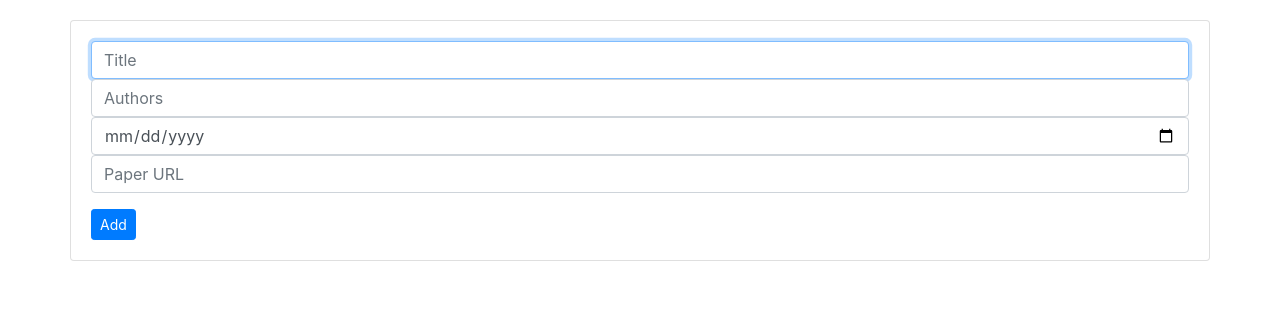
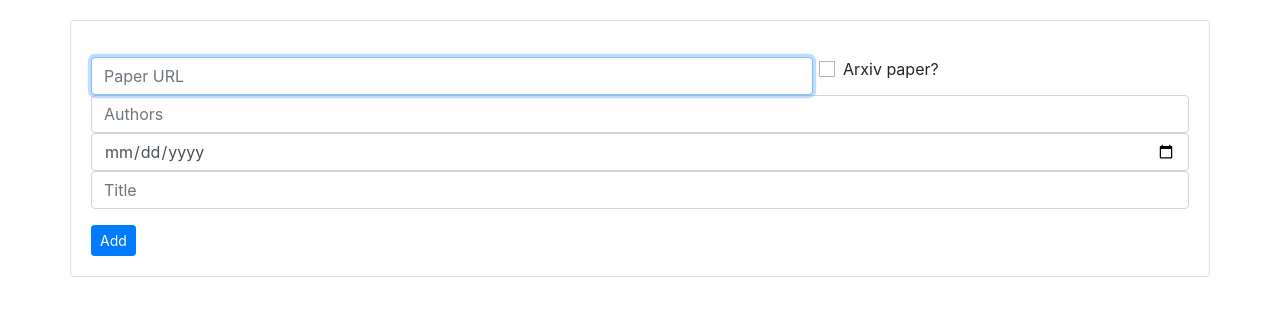
Before and after one commit to PieterBlomme/whatdidilearn, a Django app: page /detail/add/ in a window 1280 px wide. Shown: the part 56-372 px from the top of the page. Run offline with Django 3.2, Linux system fonts and the light colour scheme; the visitor is signed in with stand-in values (Sample User, id 1); some libraries are stand-ins or nearby versions.

Commit message:
Load arxiv metadata via semantic scholar + search/save abstracts

```diff
--- a/whatdidilearn/learnsomething/models.py
+++ b/whatdidilearn/learnsomething/models.py
@@ -7,6 +7,7 @@ class Article(models.Model):
     title = models.CharField(max_length=1000)
     authors = models.CharField(max_length=1000, default="")
     date = models.DateField()
+    abstract = models.TextField(default = "")
 
 class Tag(models.Model):
     paper = models.ForeignKey(Article, on_delete=models.CASCADE)
--- a/whatdidilearn/learnsomething/templates/learnsomething/detail.html
+++ b/whatdidilearn/learnsomething/templates/learnsomething/detail.html
@@ -46,6 +46,9 @@
       <a href="{{ article.url}}"> {{ article.url }}</a>
       <br> {{ article.date }}
       <br>
+      <p>
+          {{ article.abstract }}
+      </p>
       <form method="post" action="{% url 'add to library' %}">
         {% csrf_token %} {{ form.non_field_errors }}
         <input type="hidden" id="pk" name="pk" value={{ article.id }}>
--- a/whatdidilearn/learnsomething/templates/learnsomething/home.html
+++ b/whatdidilearn/learnsomething/templates/learnsomething/home.html
@@ -20,7 +20,7 @@
     <form method="post" action="{% url 'home' %}">
       {% csrf_token %} {{ form.non_field_errors }}
       <div class="row mt-3">
-        <input type="text" class="form-control" placeholder="Search title" autofocus name="search_article" id="search_article">
+        <input type="text" class="form-control" placeholder="Search text" autofocus name="search_article" id="search_article">
       </div>
 
       <div class="row mt-3">
--- a/whatdidilearn/learnsomething/templates/learnsomething/new.html
+++ b/whatdidilearn/learnsomething/templates/learnsomething/new.html
@@ -1,5 +1,43 @@
 <!-- templates/home.html-->
 {% extends 'base.html' %} {% block title %}Add paper{% endblock %} {% block content %}
+
+<script>
+    $(document).ready(function () {
+
+      $('#arxiv').click(function () {
+        if (this.checked)
+        {
+          var arxiv_url = $('#url').val();
+          var arxiv_id = arxiv_url.split('/').slice(-1)[0].replace('.pdf', '').replace('.PDF', '');
+          var title;
+          var abstract;
+          var authors = [];
+
+          $.getJSON('https://api.semanticscholar.org/v1/paper/arXiv:' + arxiv_id, function(data){
+              console.log(data);
+              console.log(data.authors);
+              title = data.title;
+              abstract = data.abstract;
+              data.authors.forEach(element => {
+                        console.log(element.name);
+                        authors.push(element.name);
+                      });
+          })
+          .done(function() {
+              document.getElementById("title").value = title;
+              document.getElementById("abstract").value = abstract;
+              document.getElementById("authors").value = authors.join(', ');
+           });;
+
+
+
+
+        }
+
+      });
+
+    });
+  </script>
 
 <div class="row mt-3">
   <div class="card h-100 w-100">
@@ -7,12 +45,22 @@
       <form method="post" action="{% url 'add paper' %}">
         {% csrf_token %} {{ form.non_field_errors }}
         <p>
+          <div class="row">
+            <div class="col-8 ">
+              <input type="url" class="form-control input-lg" placeholder="Paper URL" name="url" id="url" required autofocus>
+            </div>
+            <div class="col-4 ">
+              <input type="checkbox" class="custom-control-input" name="arxiv" id="arxiv">
+              <label class="custom-control-label" for="arxiv">Arxiv paper?</label>
+            </div>
+          </div>
+          <input type="text" class="form-control input-lg" placeholder="Authors" name="authors" id="authors" autofocus>
+          <input type="date" class="form-control input-lg" name="date" id="date">
           <input type="text" class="form-control input-lg" placeholder="Title" name="title" id="title" required autofocus>
-              <input type="text" class="form-control input-lg" placeholder="Authors" name="authors" id="authors" autofocus>
-              <input type="date" class="form-control input-lg"  name="date" id="date">
-              <input type="url" class="form-control input-lg" placeholder="Paper URL" name="url" id="url" required autofocus>
+          <input type="hidden" class="form-control input-lg" placeholder="Abstract" name="abstract" id="abstract" required autofocus>
     </p>
     <button class="btn btn-primary btn-sm" id="" title="Add">Add</button>
+
     </form>
   </div>
 </div>
--- a/whatdidilearn/learnsomething/views.py
+++ b/whatdidilearn/learnsomething/views.py
@@ -25,7 +25,7 @@ def signup(request):
 def search_helper(articles, POST):
     if 'search_article' in POST:
         search_string = POST['search_article']
-        articles = articles.filter(title__icontains=search_string) | Article.objects.filter(authors__icontains=search_string)
+        articles = articles.filter(title__icontains=search_string) | articles.filter(authors__icontains=search_string) | articles.filter(abstract__icontains=search_string)
     if 'search_tag' in POST:
         search_string = POST['search_tag']
         tags = Tag.objects.filter(tag__icontains=search_string).values_list('paper', flat=True)
@@ -76,7 +76,10 @@ def user_library(request, user):
         articles = articles.order_by('-date')[:50]
 
     #search dropdowns
-    benchmarks = Benchmark.objects.filter(Q(user=user) | Q(private=False))
+    if request.user.is_authenticated:
+        benchmarks = Benchmark.objects.filter(Q(user=user) | Q(private=False))
+    else:
+        benchmarks = Benchmark.objects.filter(private=False)
     benchmarks = benchmarks.values('dataset').distinct()
     tags = Tag.objects.filter(user=user).values('tag').distinct()
 
@@ -174,6 +177,7 @@ def add_paper(request):
     if request.method == 'POST':
         title = request.POST['title']
         authors = request.POST['authors']
+        abstract = request.POST['abstract']
         if request.POST['date']:
             date = request.POST['date']
         else:
@@ -183,7 +187,7 @@ def add_paper(request):
         #Create paper
         #No duplicates
         if not Article.objects.filter(url=url).exists():
-            paper = Article(title=title, authors=authors, date=date, url=url)
+            paper = Article(title=title, authors=authors, date=date, url=url, abstract=abstract)
             paper.save()
         else:
             paper = Article.objects.get(url=url)
```
Also changed, not shown: whatdidilearn/learnsomething/migrations/0004_article_abstract.py (added). Lines whose indentation alone changed are shown as unchanged.
